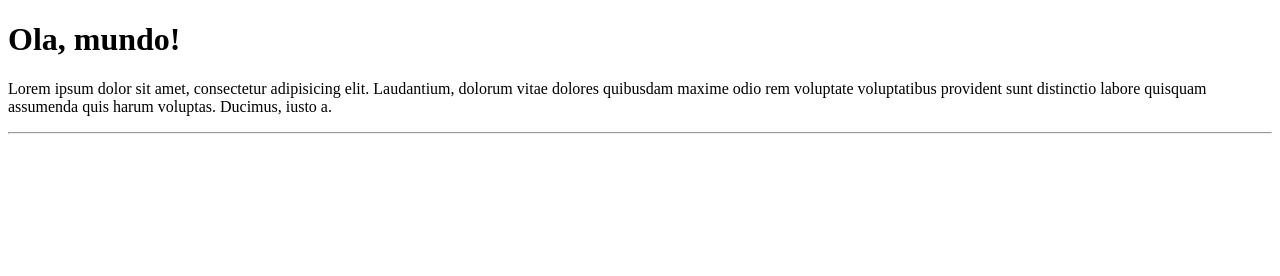
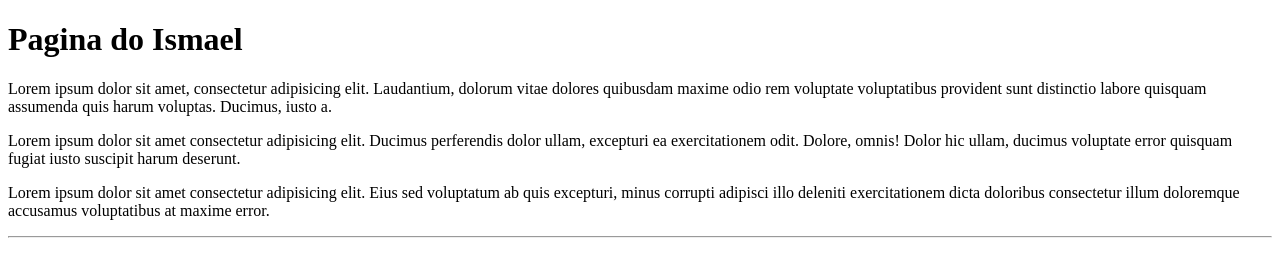
Before and after one commit to Mateus-Allebrand/test_01git, a plain HTML site: page paginateste/index.html in a window 1280 px wide. Drawn offline with Linux system fonts and the light colour scheme.

Commit message:
mudança de nome
mudei o titulo para mostrar para o ismael

```diff
--- a/paginateste/index.html
+++ b/paginateste/index.html
@@ -8,8 +8,12 @@
 
 </head>
 <body>
-    <h1>Ola, mundo! </h1>
+    <h1> Pagina do Ismael </h1>
     <p>Lorem ipsum dolor sit amet, consectetur adipisicing elit. Laudantium, dolorum vitae dolores quibusdam maxime odio rem voluptate voluptatibus provident sunt distinctio labore quisquam assumenda quis harum voluptas. Ducimus, iusto a.</p>
+    <p> Lorem ipsum dolor sit amet consectetur adipisicing elit. Ducimus perferendis dolor ullam, excepturi ea exercitationem odit. Dolore, omnis! Dolor hic ullam, ducimus voluptate error quisquam fugiat iusto suscipit harum deserunt.
+    </p>
+    <p>Lorem ipsum dolor sit amet consectetur adipisicing elit. Eius sed voluptatum ab quis excepturi, minus corrupti adipisci illo deleniti exercitationem dicta doloribus consectetur illum doloremque accusamus voluptatibus at maxime error.</p>
+
     <hr>
 </body>
 </html>
```
